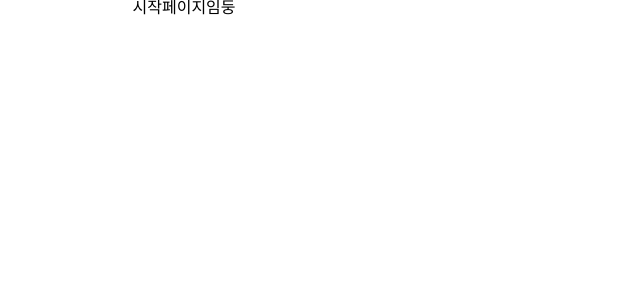
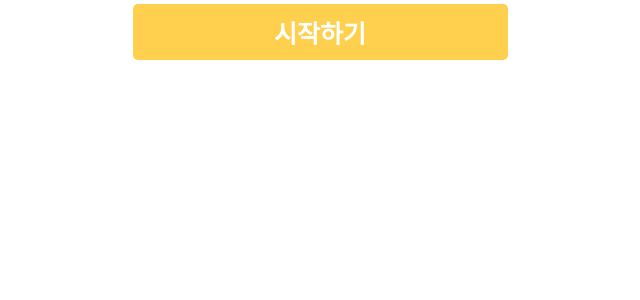
Before and after one commit to GaeBTI/GBTI_FE, a React (Create React App) app: page / in a window 1280 px wide. Shown: the top 300 px of the page, without its empty margins (320-960 px from the left). Built offline with nearby package versions, Linux system fonts and the light colour scheme.

Commit message:
feat common button

```diff
--- /dev/null
+++ b/src/components/common/Button.jsx
@@ -0,0 +1,34 @@
+import { Link } from "react-router-dom";
+import styled from "styled-components";
+
+const StyledLink = styled(Link)`
+	width: 100%;
+`;
+const StyledButton = styled.button`
+    font-size: 25px;
+	color: #ffffff;
+    background-color: #FFD04D;
+	border-radius: 5px;
+	border: 0px;
+	height: 56px;
+	padding: 4px;
+	margin: 4px 0px;
+	cursor: pointer;
+	width: 100%;
+	outline: none;
+	font-weight: 700;
+	&:hover {
+        background-color: #FFE293;
+	}
+}
+`;
+//background-color: ${(props) => props.theme.primaryColor80};
+const Button=({to,onClick,children})=>
+    to ? (
+        <StyledLink to={to}>
+            <StyledButton onClick={onClick}>{children}</StyledButton>
+        </StyledLink>
+    ) : (
+        <StyledButton onClick={onClick}>{children}</StyledButton>
+    );
+export default Button;
--- a/src/routes/start.jsx
+++ b/src/routes/start.jsx
@@ -1,7 +1,12 @@
 import React from "react";
+import Button from "../components/common/Button";
 
 function Start() {
-  return <div>시작페이지임둥</div>;
+  return (
+    <div>
+      <Button to="/test">시작하기</Button>
+    </div>
+  );
 }
 
 export default Start;
```
